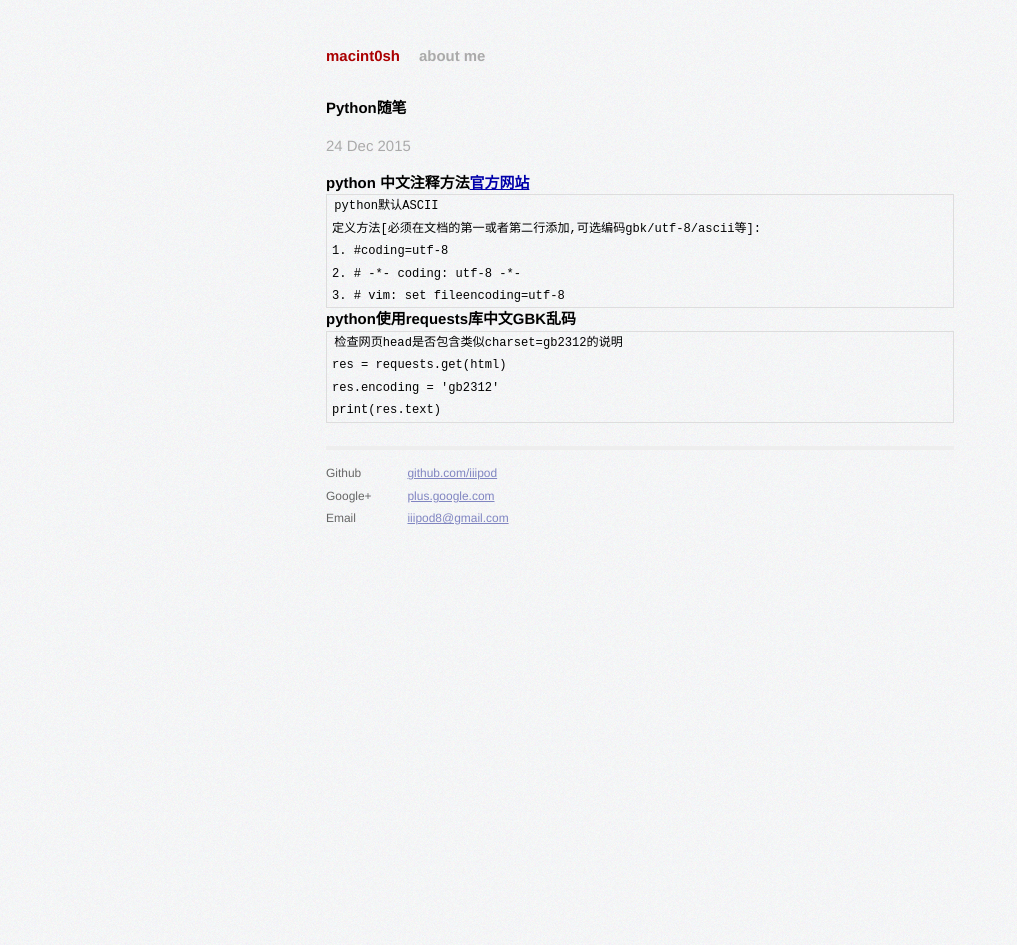
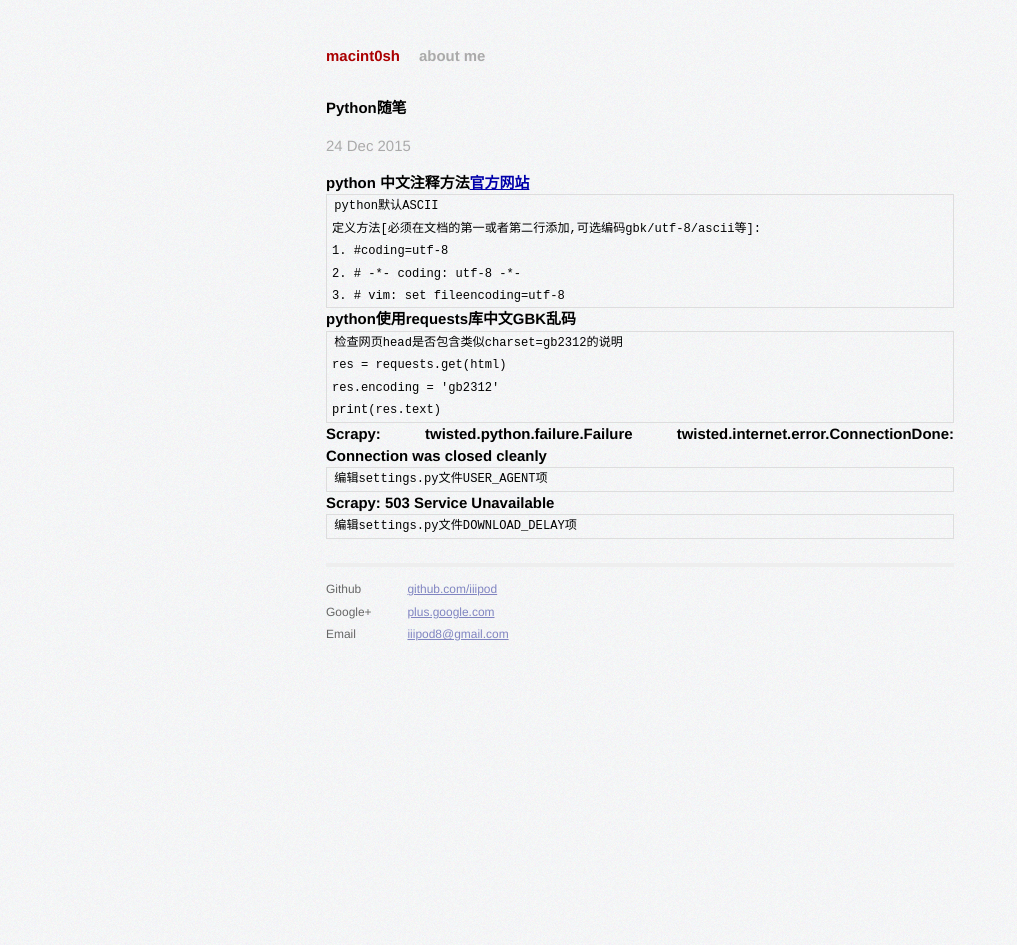
Before and after one commit to iiipod/iiipod.github.com, a Jekyll site: the page built from _posts/2015-12-24-Python随笔.markdown, in a window 1280 px wide. Shown: the whole page, without its empty margins (0-1017 px from the left). Built offline with Jekyll 4.4.1, drawn with Linux system fonts in a browser that asks for light colours; Markdown is read by kramdown in place of the engine named in the settings.

Commit message:
2016年 11月 22日 星期二 08:48:28

```diff
--- a/_posts/2015-12-24-Python随笔.markdown
+++ b/_posts/2015-12-24-Python随笔.markdown
@@ -18,3 +18,11 @@ author:
     res = requests.get(html)
     res.encoding = 'gb2312'
     print(res.text)
+
+## Scrapy: twisted.python.failure.Failure twisted.internet.error.ConnectionDone: Connection was closed cleanly
+
+    编辑settings.py文件USER_AGENT项
+
+## Scrapy: 503 Service Unavailable
+
+    编辑settings.py文件DOWNLOAD_DELAY项
```
